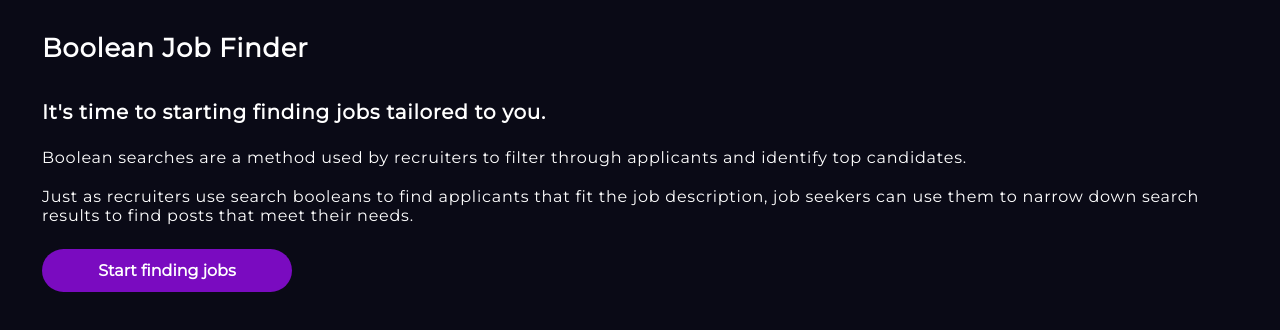
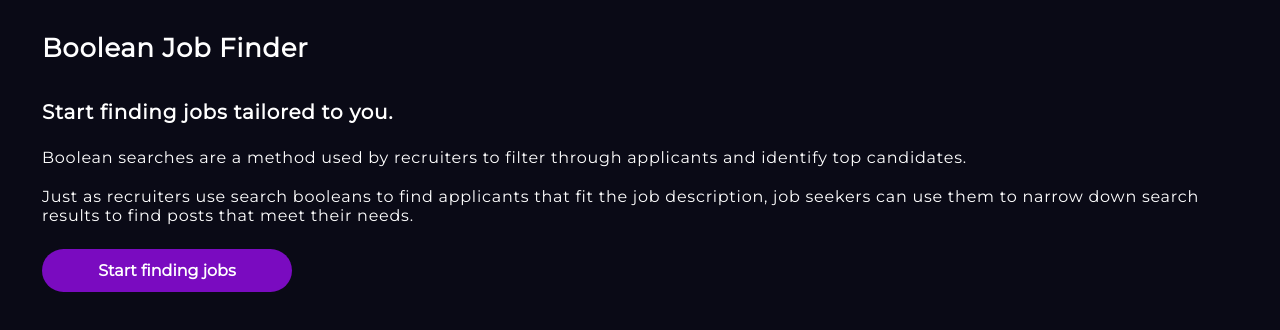
Before and after one commit to Rthompson2548/boolean-job-searcher, a React (Create React App) app: page / in a window 1280 px wide. Shown: the top 330 px of the page. Built offline with nearby package versions, Linux system fonts and the light colour scheme.

Commit message:
upadted html

```diff
--- a/src/App.js
+++ b/src/App.js
@@ -302,7 +302,7 @@ const handleConfirmFinished = () => {
 
       {showNewCategoryButton === true && (
         <div className="what-why-info">
-              <h2>It's time to starting finding jobs tailored to you.</h2>
+              <h2>Start finding jobs tailored to you.</h2>
               <p>
                 Boolean searches are a method used by recruiters to filter through applicants and identify top candidates.
               </p>
```
